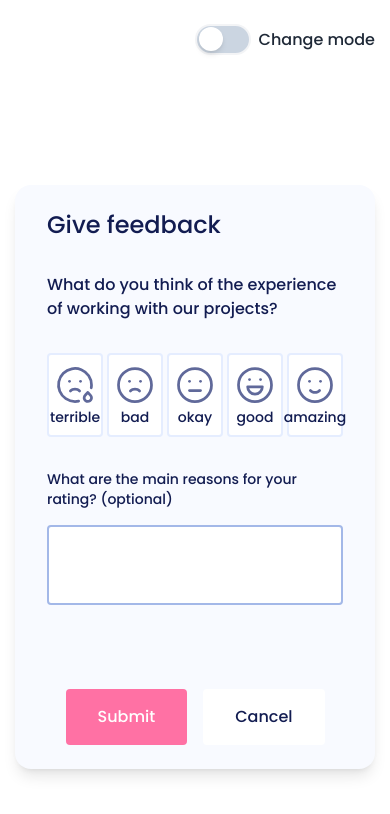
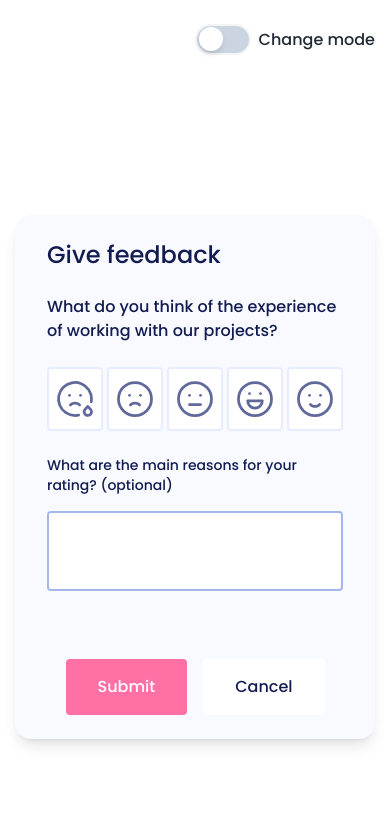
Before and after one commit to anastansa/tailwind-feedback-form, a website: page index.html in a window 390 px wide. Drawn offline with Linux system fonts and the light colour scheme.

Commit message:
added mobile styles

```diff
--- a/css/input.css
+++ b/css/input.css
@@ -27,3 +27,7 @@
 .active {
     @apply border-2 border-pink shadow-none dark:border-pink dark:shadow-none
 }
+
+.rate-text {
+    @apply text-sm hidden md:block
+}
--- a/index.html
+++ b/index.html
@@ -21,7 +21,7 @@
 		</div>
 		<div class="h-full flex justify-center items-center">
 			<div class="px-2 py-6 m-auto rounded-2xl bg-lightblue shadow-lg	md: px-8 lg:px-16 dark:bg-neutral-800 dark:shadow-gray-800">
-				<div class="flex flex-col items-start gap-8">
+				<div class="flex flex-col items-start gap-6 md:gap-8">
 					<div class="text-2xl dark:text-slate-100">
 						Give feedback
 					</div>
--- a/index.js
+++ b/index.js
@@ -12,7 +12,7 @@ rates.forEach(item => {
   ratesBlock.insertAdjacentHTML('beforeend',
     `<div class="rate-item">
             <img src="src/img/${item.img}" alt="amazing" class="h-12 w-12"/>
-            <p class="text-sm hidden md:block"> ${item.title} </p>
+            <p class="rate-text"> ${item.title} </p>
           </div>`
   )
 })
```
Also changed, not shown: dist/output.css.
